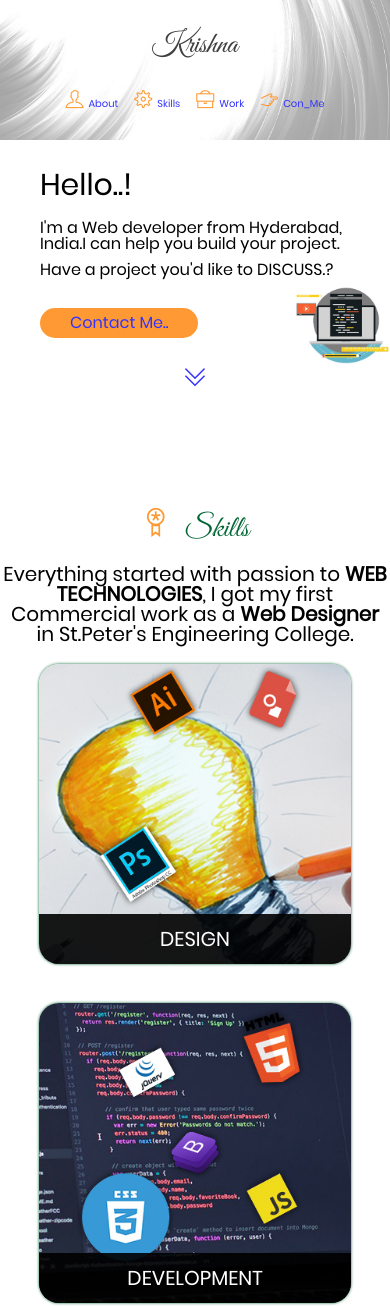
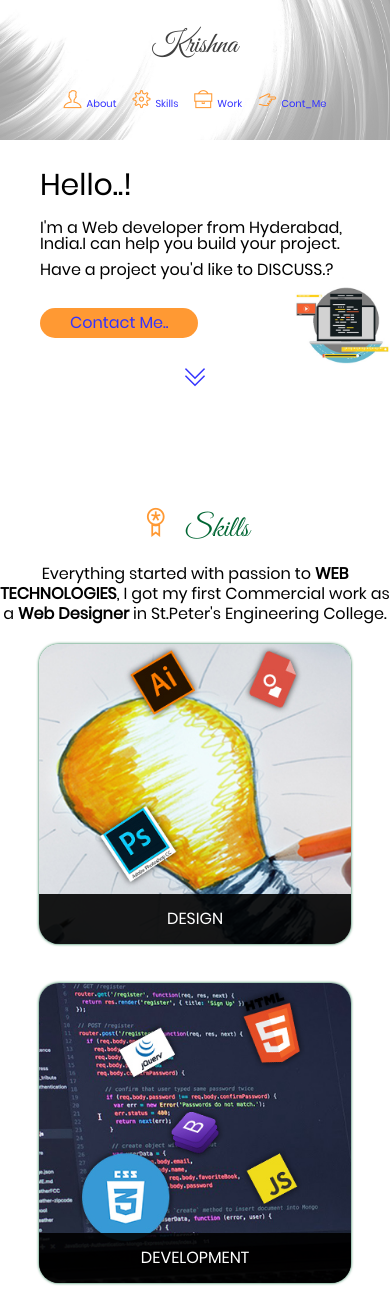
Before and after one commit to karkuri/karkuri.github.io, a plain HTML site: page index.html in a window 390 px wide. Shown: the top 1306 px of the page. Drawn offline with Linux system fonts and the light colour scheme.

Commit message:
changes alpha

```diff
--- a/css/main.css
+++ b/css/main.css
@@ -280,7 +280,7 @@ h2 {
 }
 
 section .wrapper p {
-    font: normal 20px/20px Poppins;
+    font: normal 18px/20px Poppins;
     text-align: center;
 }
 
@@ -524,6 +524,7 @@ input {
     -moz-border-radius: 20px;
     -moz-box-shadow: 0 0 2px 0 #c0c0c0;
     margin: 15px 0;
+    outline: none;
 }
 
 textarea {
--- a/css/responsive.css
+++ b/css/responsive.css
@@ -189,7 +189,16 @@
         margin: 5% 10%;
     }
 
+    .design::before,
+    .development::before,
+    .trainer::before {
+        height: 75%;
 
+    }
+
+    section .wrapper p {
+        font-size: 16px;
+    }
 
 }
 
--- a/index.html
+++ b/index.html
@@ -5,7 +5,7 @@
     <meta charset="UTF-8">
     <meta http-equiv="X-UA-Compatible" content="IE=edge">
     <meta name="viewport" content="width=device-width, initial-scale=1.0">
-    <title>Title</title>
+    <title>Krishna-Hyderabad Based WebDeveloper </title>
     <link rel="stylesheet" href="css/main.css" />
     <link rel="stylesheet" href="css/responsive.css" />
     <link rel="shortcut icon" href="img/fav_icon.png" />
@@ -28,7 +28,7 @@
                                     <li><a href="#home"><i class="ti-user"></i>About</a></li>
                                     <li><a href="#skill"><i class="ti-settings"></i>Skills</a></li>
                                     <li><a href="#work"><i class="ti-briefcase"></i>Work</a></li>
-                                    <li><a href="#cont"><i class="ti-hand-point-right"></i>Con_Me</a></li>
+                                    <li><a href="#cont"><i class="ti-hand-point-right"></i>Cont_Me</a></li>
                                     <div class="clear"></div>
                                 </ul>
                             </nav>
```
